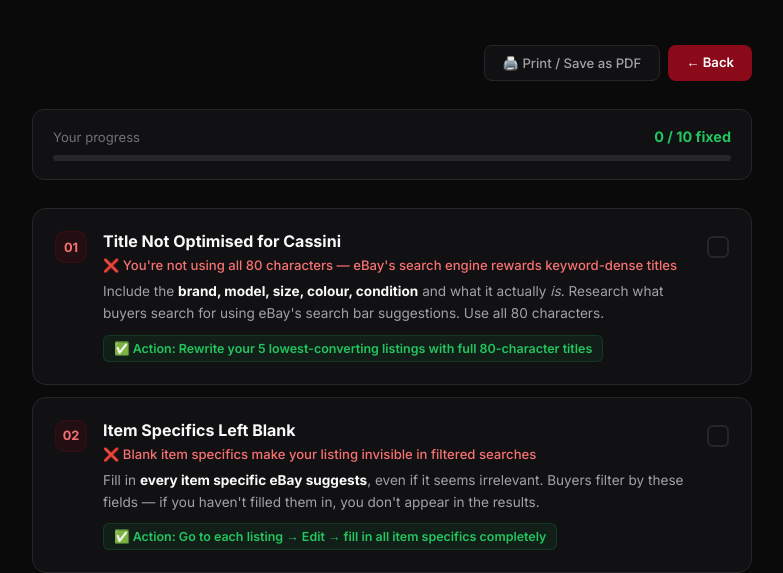
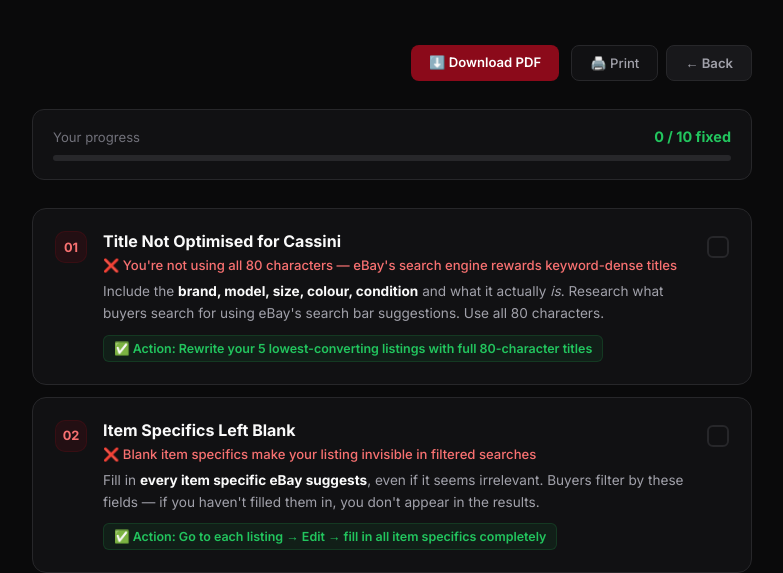
Before and after one commit to cleansitebuild/ebay-checklist, a plain HTML site: page checklist.html in a window 1280 px wide. Shown: the part 238-811 px from the top of the page, without its empty margins (248-1031 px from the left). Drawn offline with Linux system fonts and the light colour scheme.

Commit message:
feat: add PDF download + print-ready checklist

```diff
--- a/checklist.html
+++ b/checklist.html
@@ -204,8 +204,9 @@
   </div>
 
   <div class="print-bar">
-    <button class="btn-print" onclick="window.print()">🖨️ Print / Save as PDF</button>
-    <a href="index.html" class="btn-cta">← Back</a>
+    <a href="ebay-checklist-kylan-jari.pdf" download class="btn-cta" style="margin-right:4px">⬇️ Download PDF</a>
+    <button class="btn-print" onclick="window.print()">🖨️ Print</button>
+    <a href="index.html" class="btn-cta" style="background:#18181b;border:1px solid #27272a;color:#a1a1aa">← Back</a>
   </div>
 
   <!-- Progress -->
```
Also changed, not shown: index.html (+2 -2 lines), 2 other files.
